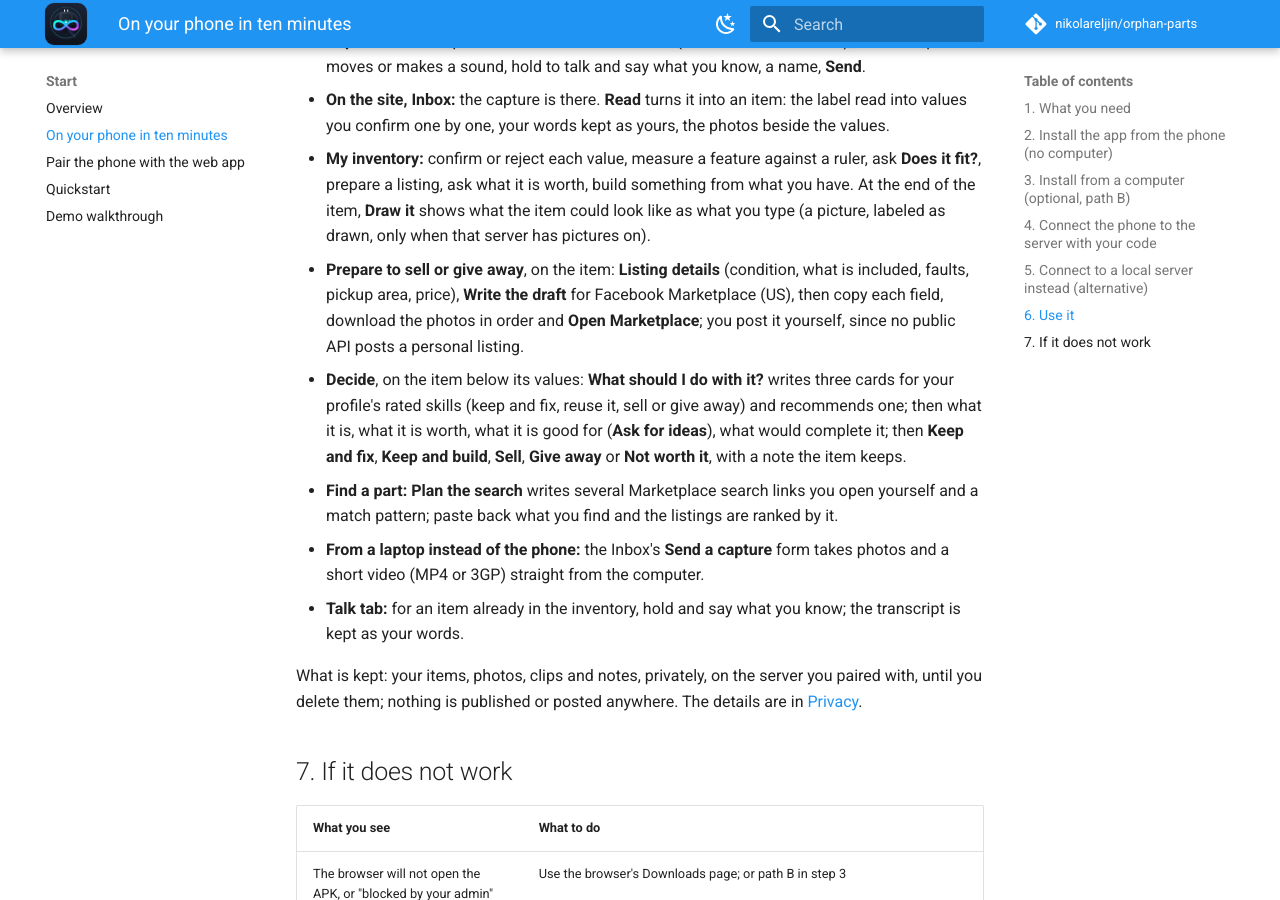
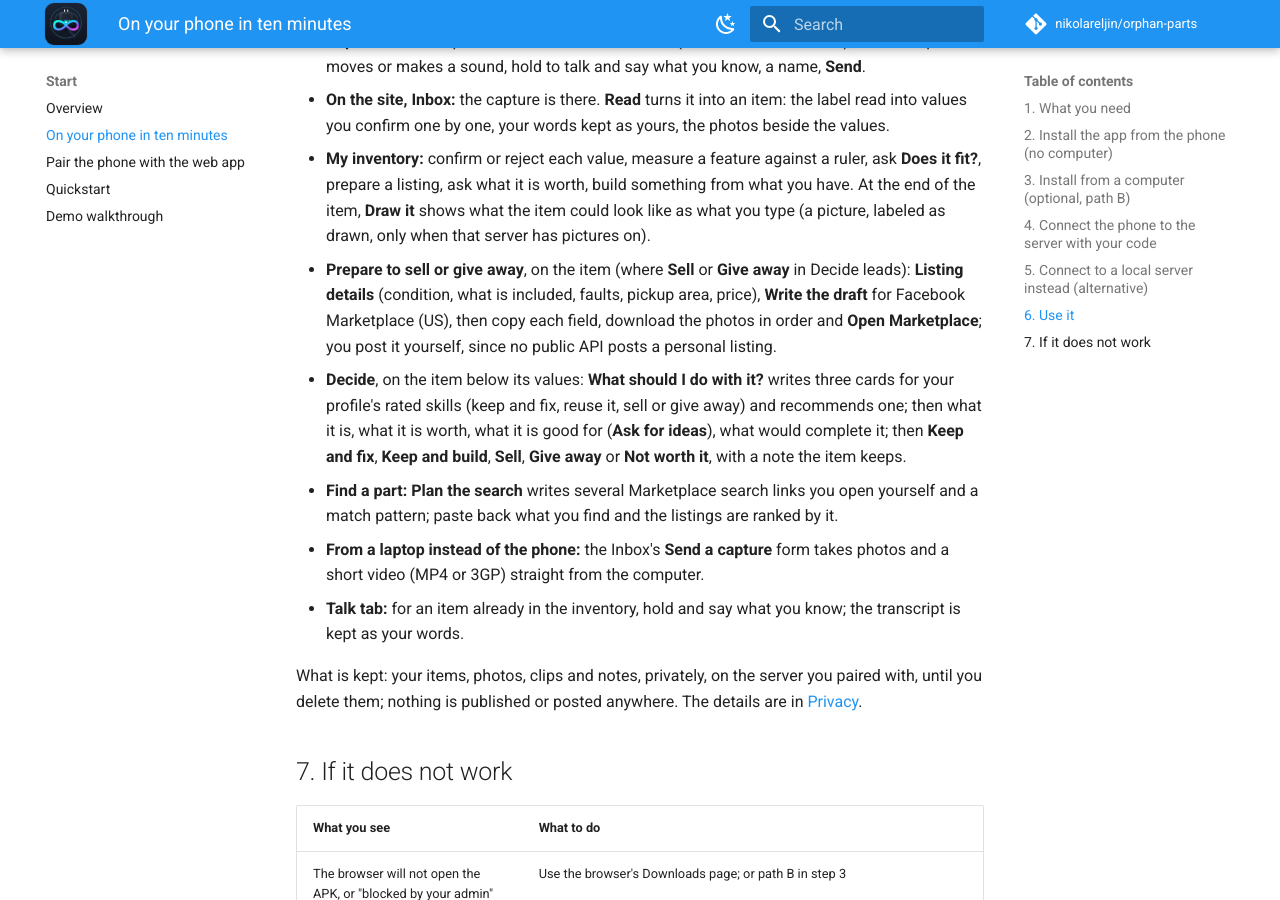
Before and after one commit to nikolareljin/orphan-parts, an MkDocs documentation site: the page built from docs/start/judges.md, in a window 1280 px wide and 900 px high, scrolled down 3869 px. Built offline with MkDocs 1.6.1 and Material for MkDocs 9.7.7, drawn with Linux system fonts in a browser that asks for light colours; comment, search, counter and statistics services are not loaded.

Commit message:
docs: name the listing as where a sale or a gift in Decide leads

```diff
--- a/JUDGES.md
+++ b/JUDGES.md
@@ -152,10 +152,11 @@ app, installs it over USB and prints the pairing code in the terminal.
   have. At the end of the item, **Draw it** shows what the item could look like as what you type
   (a picture, labeled as drawn, only when that server has pictures on).
 
-- **Prepare to sell or give away**, on the item: **Listing details** (condition, what is
-  included, faults, pickup area, price), **Write the draft** for Facebook Marketplace (US),
-  then copy each field, download the photos in order and **Open Marketplace**; you post it
-  yourself, since no public API posts a personal listing.
+- **Prepare to sell or give away**, on the item (where **Sell** or **Give away** in Decide
+  leads): **Listing details** (condition, what is included, faults, pickup area, price),
+  **Write the draft** for Facebook Marketplace (US), then copy each field, download the photos
+  in order and **Open Marketplace**; you post it yourself, since no public API posts a personal
+  listing.
 - **Decide**, on the item below its values: **What should I do with it?** writes three cards for
   your profile's rated skills (keep and fix, reuse it, sell or give away) and recommends one;
   then what it is, what it is worth, what it is good for (**Ask for ideas**), what would
```
